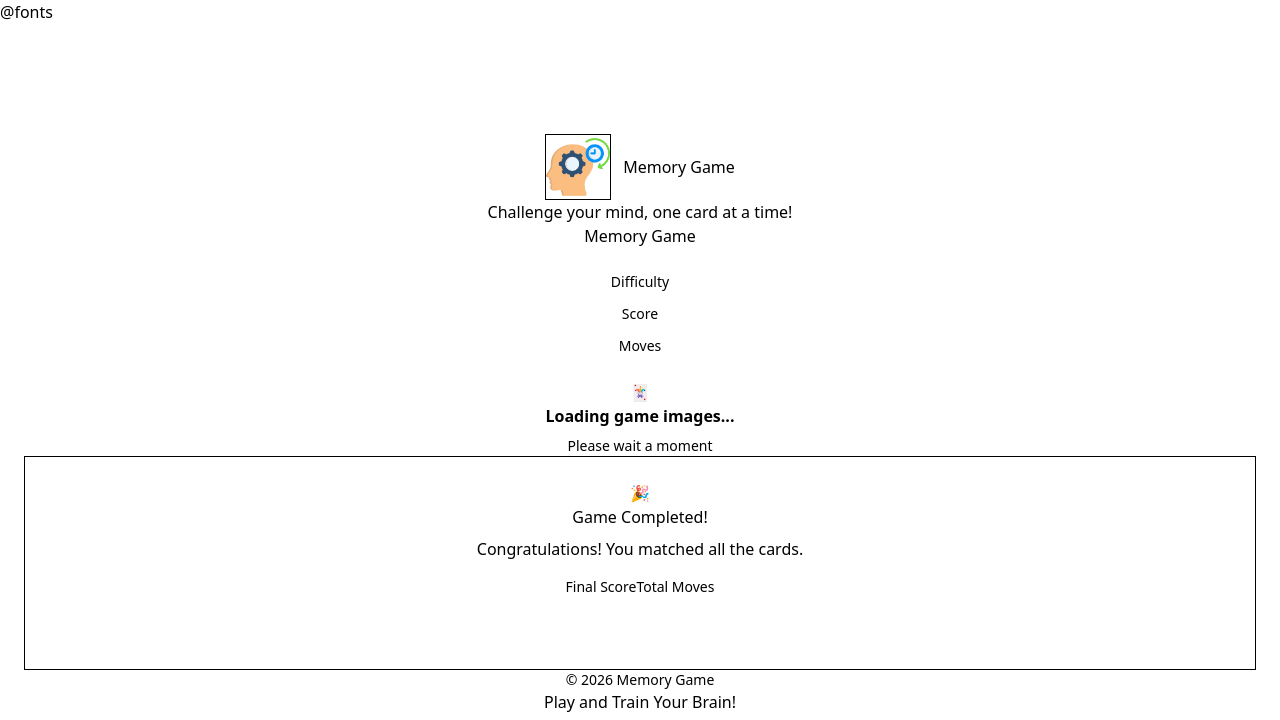
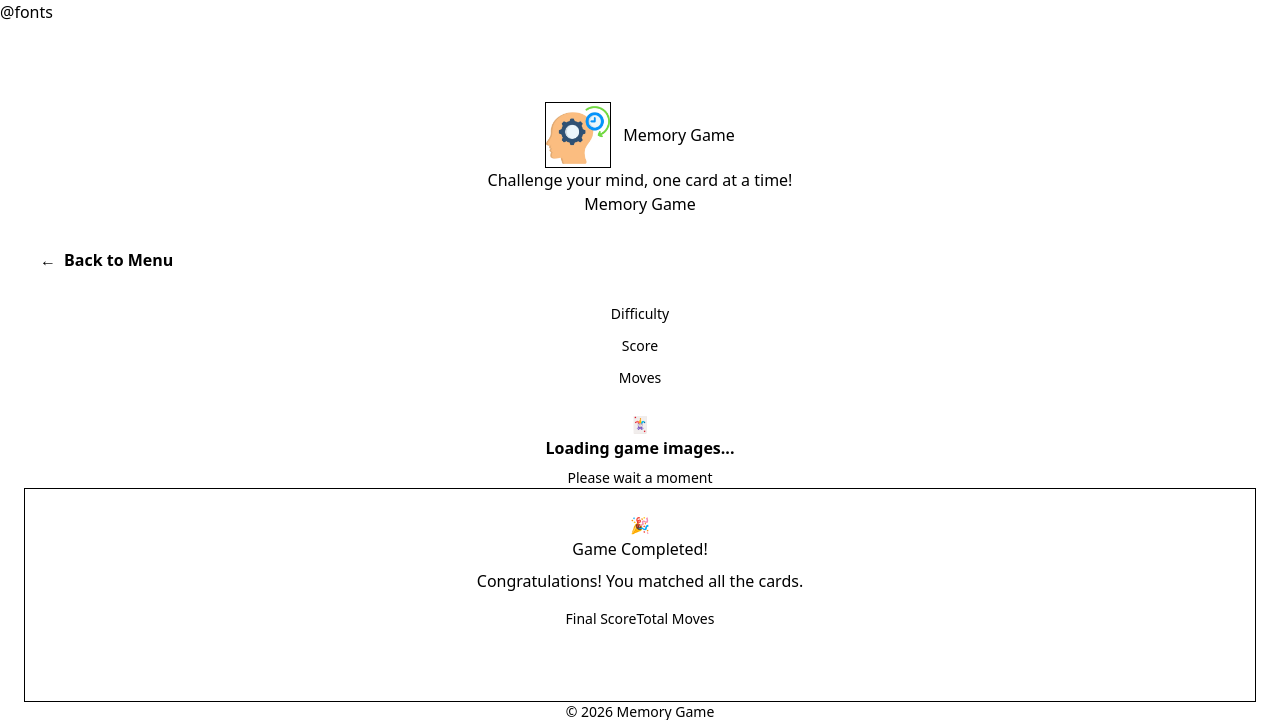
Before and after one commit to WinstartAdinata/memory-game-project, a Laravel app: template resources/views/game/play.blade.php in a window 1280 px wide. Shown: the top 720 px of the page. Run offline with Laravel 12, Linux system fonts and the light colour scheme; the template is opened without the code that fills it, so the values that code supplies are empty.

Commit message:
Fix play blade formatting

```diff
--- a/resources/views/game/play.blade.php
+++ b/resources/views/game/play.blade.php
@@ -8,6 +8,19 @@
         <h2 class="text-2xl font-bold text-slate-800 mb-6">
             Memory Game
         </h2>
+
+        <div class="flex justify-between items-center mb-6">
+
+            <a href="{{ route('menu') }}" class="inline-flex items-center gap-2 px-4 py-2
+                bg-slate-100 hover:bg-slate-200
+                text-slate-700 font-semibold rounded-xl
+                transition">
+
+                <span>←</span>
+                <span>Back to Menu</span>
+            </a>
+
+        </div>
 
         <div class="grid grid-cols-3 gap-3 mb-6">
 
@@ -30,7 +43,6 @@
 
         </div>
 
-        {{-- Loading Screen --}}
         <div x-show="!imagesLoaded" x-cloak class="py-16 text-center">
 
             <div class="text-4xl mb-3 animate-pulse">🃏</div>
@@ -45,7 +57,6 @@
 
         </div>
 
-        {{-- Game Board --}}
         <div x-show="imagesLoaded" x-cloak>
 
             @if ($game->difficulty === 'easy')
@@ -84,7 +95,6 @@
 
             </div>
 
-            {{-- Game Completed --}}
             <div x-show="isFinished" x-cloak class="bg-emerald-50 border border-emerald-200
                             rounded-2xl p-6 my-6 text-center">
 
@@ -120,7 +130,6 @@
 
             </div>
 
-            {{-- Error Message --}}
             <div x-show="errorMessage" x-cloak class="my-4 p-3 rounded-xl bg-rose-50 text-rose-700 text-sm"
                 x-text="errorMessage">
             </div>
@@ -184,7 +193,6 @@
 
                             image.src = url;
 
-                            // Menangani gambar yang sudah ada di browser cache
                             if (image.complete) {
                                 resolve();
                             }
```
Lines whose indentation alone changed are shown as unchanged.
